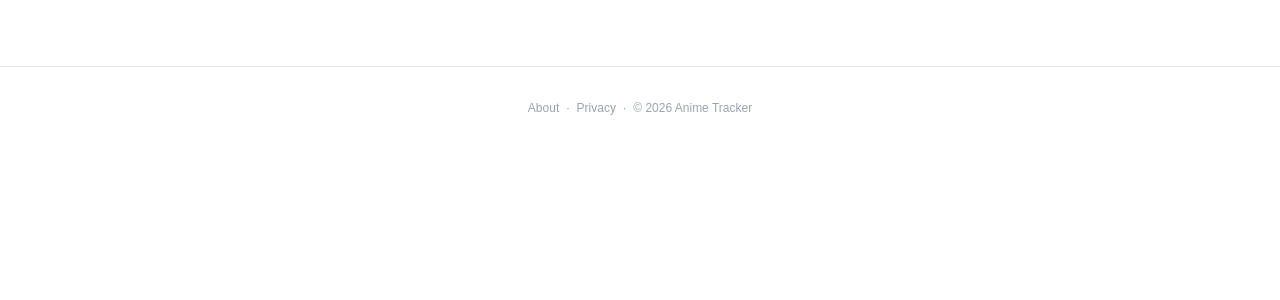
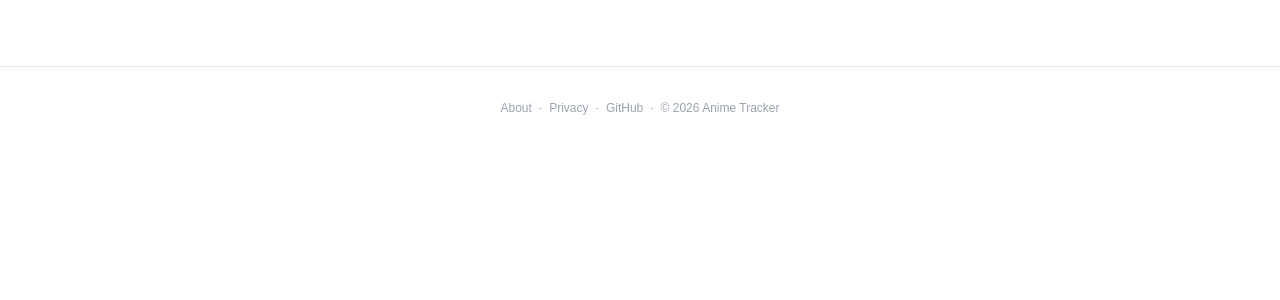
Before and after one commit to lobuchi/Anime_voting_platform, a Rails app: page /about in a window 1280 px wide. Shown: the part 229-529 px from the top of the page. Run offline with Rails 7, Linux system fonts and the light colour scheme; style sheets or scripts are compiled from the project's sources; parts of the project's set-up code (start-up, migrations or seed data) failed here and were passed over; some libraries are stand-ins or nearby versions.

Commit message:
Add GitHub link to footer

```diff
--- a/app/views/layouts/application.html.erb
+++ b/app/views/layouts/application.html.erb
@@ -145,7 +145,7 @@
       html.dark-mode .bg-white { background-color: #1f2937 !important; }
       html.dark-mode .border-gray-200.text-gray-600 { border-color: #4b5563 !important; color: #e5e7eb !important; }
 
-      /* NEW: Force black text to white in dark mode inside cards */
+      /* Force black text to white in dark mode inside cards */
       html.dark-mode .text-black { color: #f3f4f6 !important; }
     </style>
   </head>
@@ -205,6 +205,9 @@
         <%= link_to "About", about_path, style: "color: inherit; text-decoration: none;" %>
         &nbsp;·&nbsp;
         <%= link_to "Privacy", privacy_path, style: "color: inherit; text-decoration: none;" %>
+        &nbsp;·&nbsp;
+        <!-- NEW: GitHub Link -->
+        <%= link_to "GitHub", "https://github.com/lobuchi", target: "_blank", rel: "noopener noreferrer", style: "color: inherit; text-decoration: none;" %>
         &nbsp;·&nbsp;
         © <%= Time.current.year %> Anime Tracker
       </p>
```
